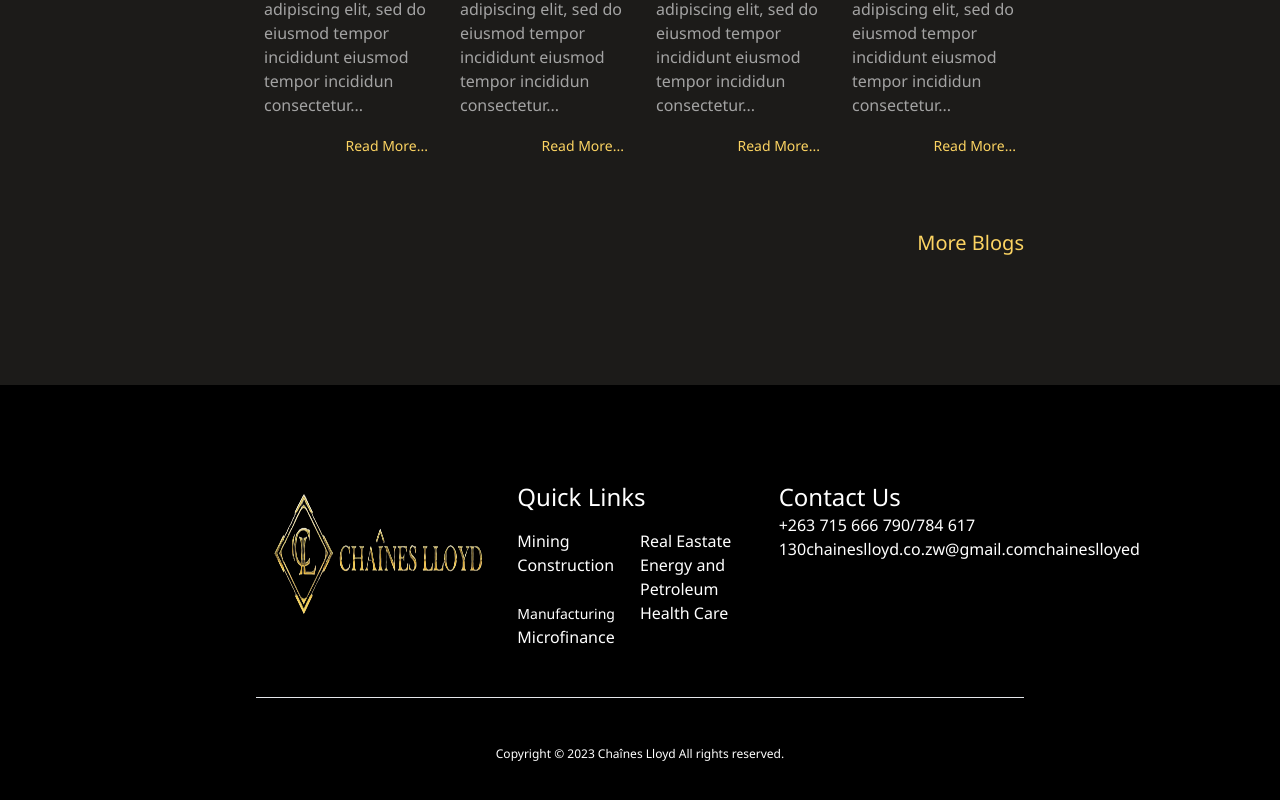
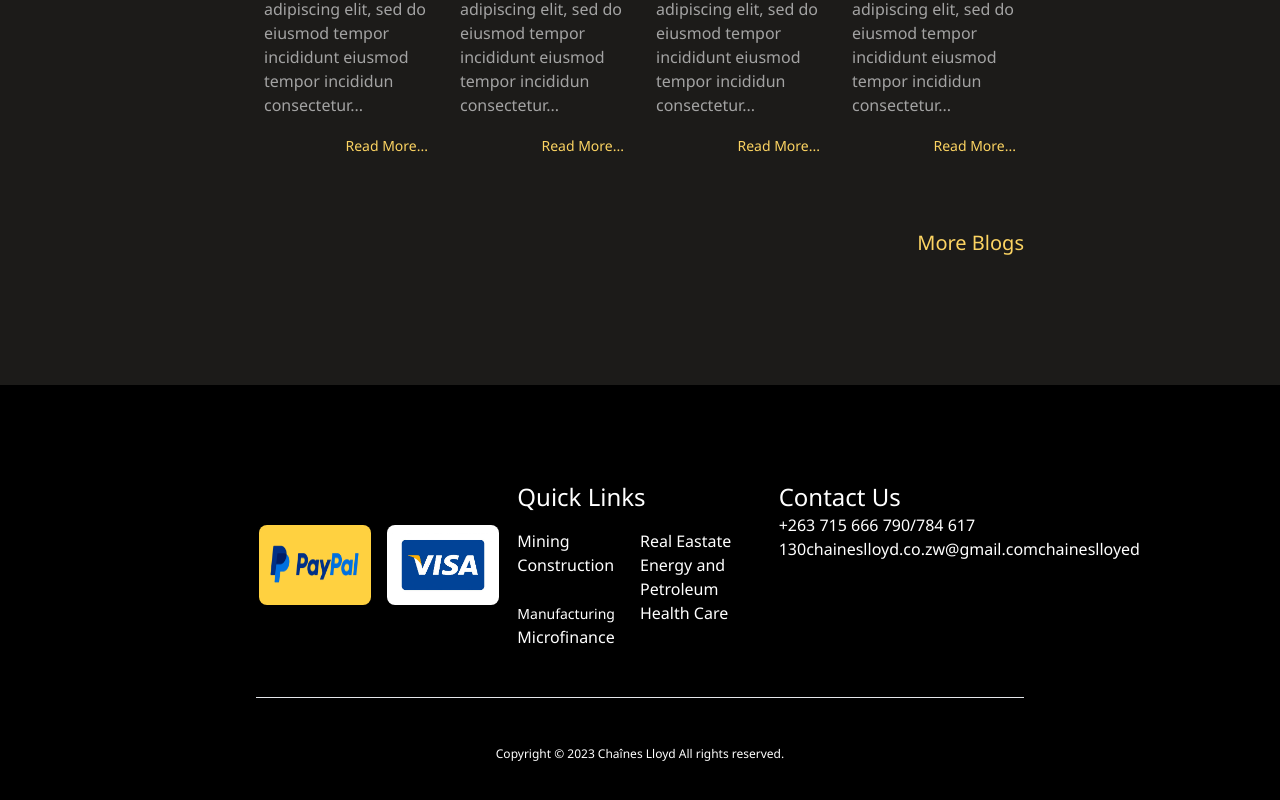
Before and after one commit to Startum-Dev/website, a Next.js app: page / in a window 1280 px wide. Shown: the part 3123-3923 px from the top of the page. Built offline with nearby package versions, Linux system fonts and the light colour scheme.

Commit message:
added visa card

```diff
--- a/components/footer/Footer.tsx
+++ b/components/footer/Footer.tsx
@@ -5,8 +5,13 @@ const Footer = () => {
   return (
     <div className="w-screen bg-black md:px-64 flex flex-col py-24 px-8">
       <div className="flex flex-col md:grid md:grid-cols-3 gap-4">
-        <div className="relative">
-          <Image fill src="/images/logo.png" alt="img" />
+        <div className="relative flex flex-row gap-4 items-center justify-center">
+          <div className="relative w-28 h-20  rounded-lg overflow-hidden">
+            <Image fill src="/images/paypal.png" alt="img" />
+          </div>
+          <div className="relative w-28 h-20 rounded-lg overflow-hidden">
+            <Image fill src="/images/visa.jpg" alt="img" />
+          </div>
         </div>
         <div className="flex flex-col gap-4">
           <h2 className="text-white text-xl md:text-2xl">Quick Links</h2>
```
Also changed, not shown: public/images/paypal.png (added), public/images/visa.jpg (added).
